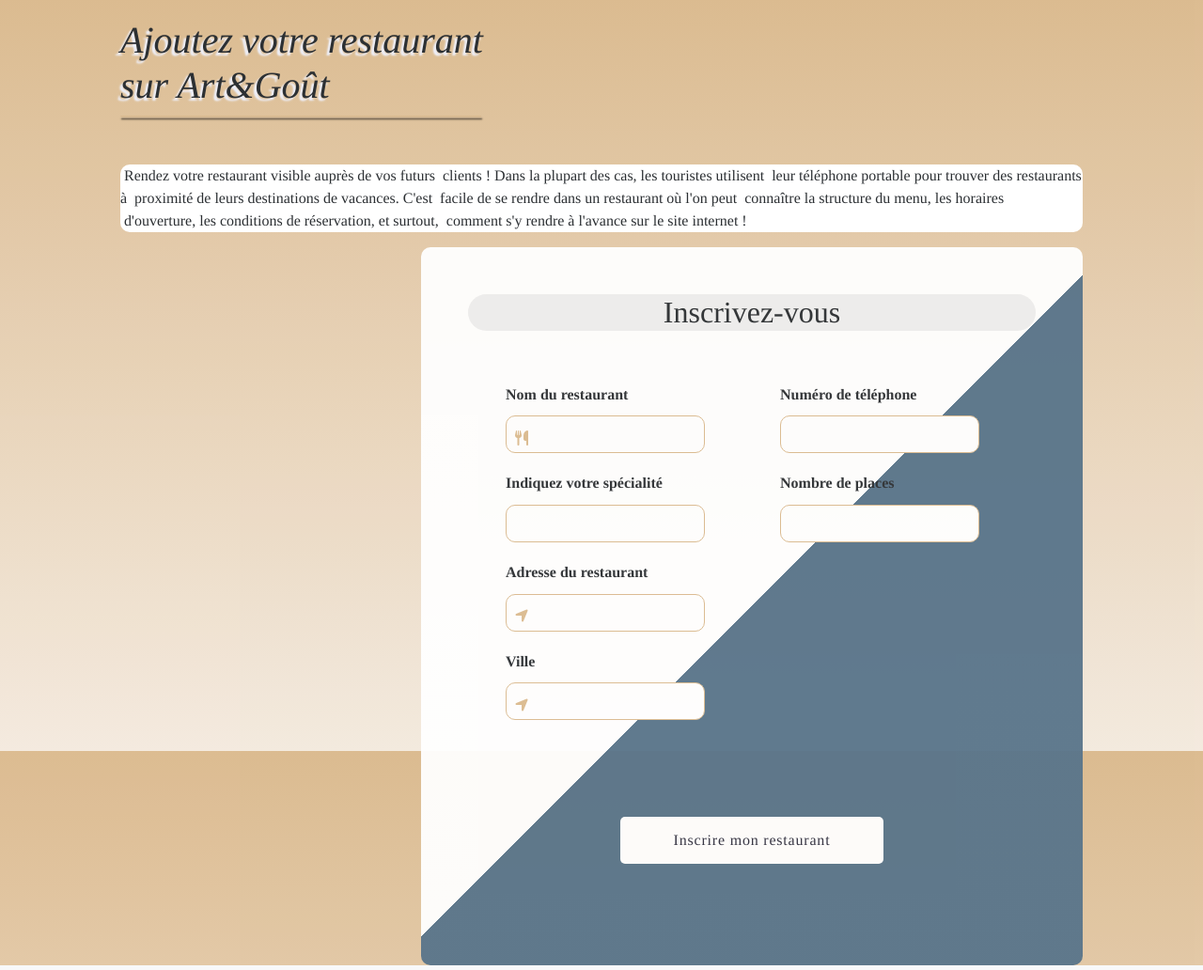
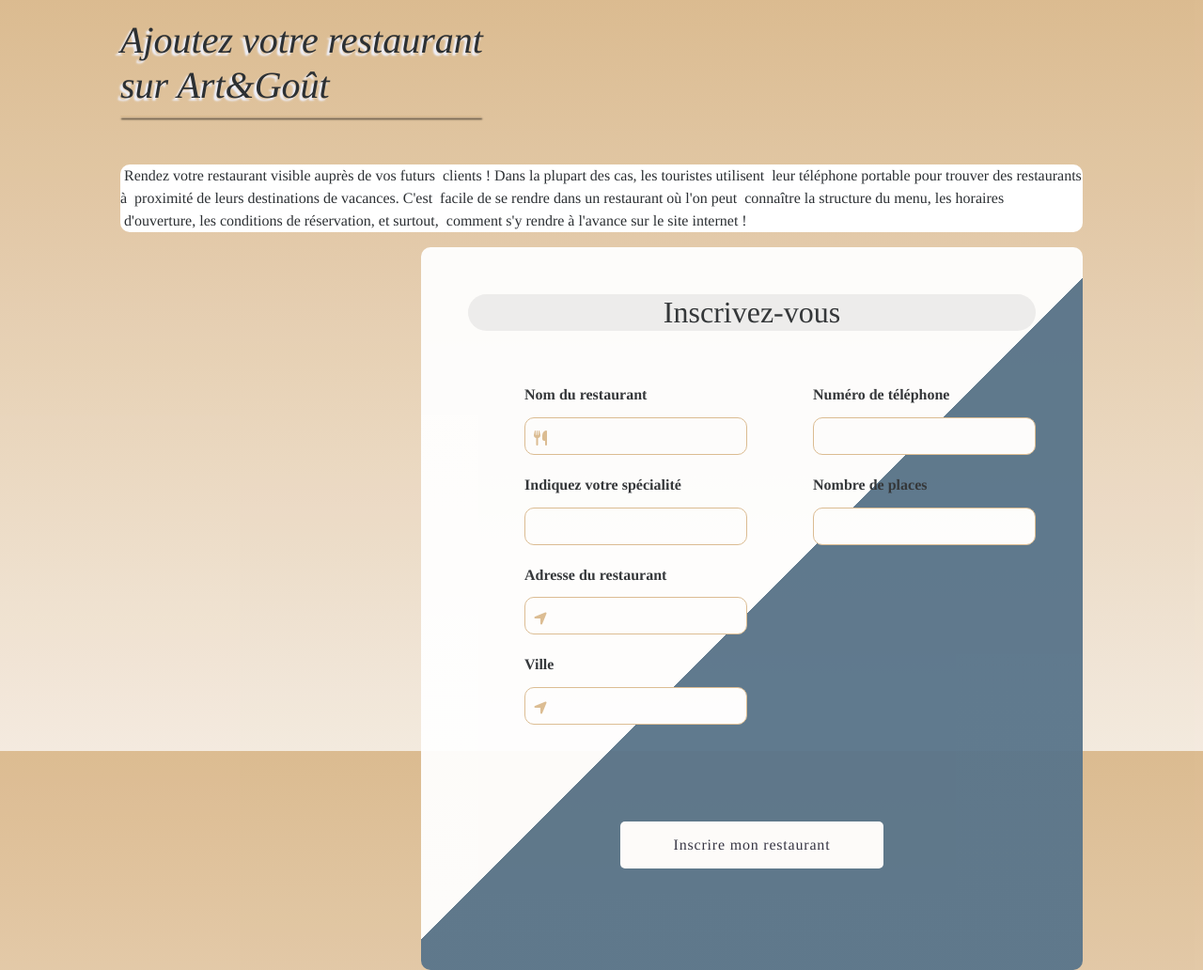
Before and after one commit to uvsq22109110/AWS, a Node server app: page /add-resto in a window 1280 px wide. Shown: the part 67-1099 px from the top of the page at 94% size. Run offline with Node 20, Linux system fonts and the light colour scheme; some libraries are stand-ins or nearby versions.

Commit message:
tout le css

```diff
--- a/API/public/css/ajout_resto.css
+++ b/API/public/css/ajout_resto.css
@@ -150,13 +150,13 @@ form .corps-du-formulaire .boites{
 	margin-top: 20px;
 	display: flex;
 	flex-direction: column;
-	margin-left: 40px;
+	margin-left: 60px;
 }
 
 form .corps-du-formulaire .Partiegauche .boites input{
 
 	margin-top: 5%;
-	padding: 7px 5px 7px 5px;
+	padding: 7px 5px 7px 30px;
 	border: 1px solid #DAB88B;
 	outline-color: black;
 	border-radius: 10px;
@@ -171,13 +171,13 @@ form .corps-du-formulaire .Partiegauche .boites i{
 }
 
 form .corps-du-formulaire .Partiedroite{
-	margin-left: 40px;
+	margin-left: 10px;
 }
 
-form .corps-du-formulaire .Partiedroite .boites input{
+form .corps-du-formulaire .Partiedroite .boites input:valid{
 
 	margin-top: 5%;
-	padding: 7px 5px 7px 5px;
+	padding: 7px 5px 7px 30px;
 	border: 1px solid #DAB88B;
 	outline-color: black;
 	border-radius: 10px;
```
Also changed, not shown: API/public/css/index-style.css (+4 -3 lines).
